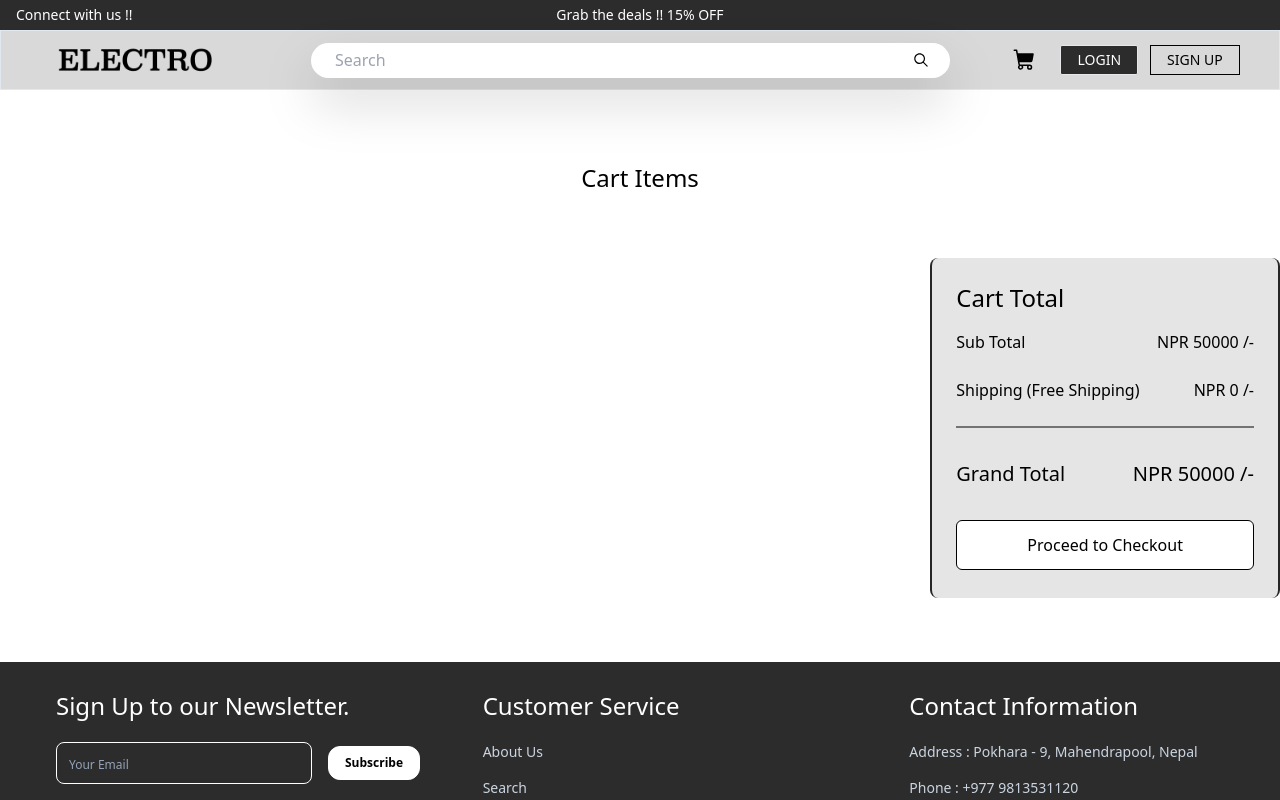
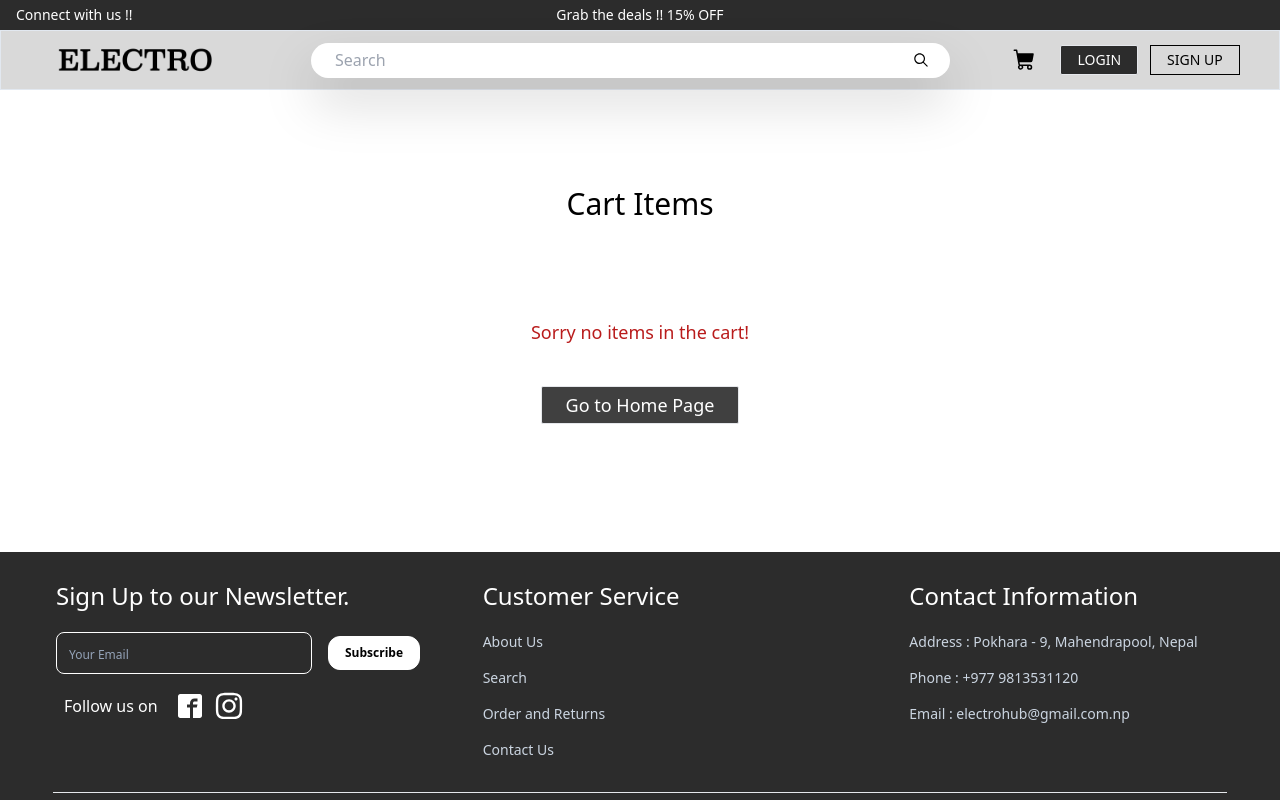
Before and after one commit to AyushKazi/FYP, a React (Vite) app in the folder frontend/: page /cart in a window 1280 px wide. Shown: the top 800 px of the page. Built offline with nearby package versions, Linux system fonts and the light colour scheme.

Commit message:
Remove from cart, totalQuantity display and toastify

```diff
--- a/frontend/package.json
+++ b/frontend/package.json
@@ -18,7 +18,8 @@
     "react-hook-form": "^7.50.0",
     "react-icons": "^5.0.1",
     "react-redux": "^9.1.0",
-    "react-router-dom": "^6.21.3"
+    "react-router-dom": "^6.21.3",
+    "react-toastify": "^10.0.5"
   },
   "devDependencies": {
     "@types/react": "^18.2.43",
--- a/frontend/src/App.jsx
+++ b/frontend/src/App.jsx
@@ -23,6 +23,8 @@ import AdminProducts from "./routes/Admin/AdminProducts";
 import AdminCategory from "./routes/Admin/AdminCategory";
 import AdminBrand from "./routes/Admin/AdminBrand";
 import { fetchCartData } from "./features/cart/cart-action";
+import "react-toastify/dist/ReactToastify.css";
+import { ToastContainer } from "react-toastify";
 
 const router = createBrowserRouter([
   {
@@ -94,7 +96,11 @@ const App = () => {
     }
   }, [isAuthenticated, dispatch]);
 
-  return <RouterProvider router={router} />;
+  return (
+    <>
+      <RouterProvider router={router} />
+    </>
+  );
 };
 
 export default App;
--- a/frontend/src/components/Cart/CartCard.jsx
+++ b/frontend/src/components/Cart/CartCard.jsx
@@ -1,10 +1,15 @@
 import React from "react";
 import { ImBin } from "react-icons/im";
 import { useDispatch } from "react-redux";
+import { removeFromCart } from "../../features/cart/cart-action";
 // import { removeProduct } from "../../features/cart-slice";
 
 export const CartCard = ({ item }) => {
   const dispatch = useDispatch();
+  const removeFromCartHandler = (id) => {
+    dispatch(removeFromCart(id));
+  };
+
   return (
     <>
       <div className="cartdetails main flex flex-col md:flex-row justify-start lg:w-11/12  bg-neutral-200 p-6 rounded-lg border-x-2 border-neutral-800 drop-shadow-lg  mb-8 lg:mr-4  hover:translate-y-1 hover:ease-linear hover:duration-300">
@@ -24,14 +29,12 @@ export const CartCard = ({ item }) => {
           {/* now flex this div as col */}
           <div className="details mt-4 md:mt-0  h-full flex flex-col justify-between gap-4  ">
             {/* flex this name and button div */}
-            <div className="nameAndButton flex justify-between  space-y-2   ">
+            <div className="nameAndButton flex justify-between space-y-2   ">
               <div className="name text-xl md:text-2xl font-light text-neutral-900 ">
                 {item.name}
               </div>
               <div
-                onClick={() => {
-                  dispatch(removeProduct({ productId: item.product_id }));
-                }}
+                onClick={() => removeFromCartHandler(item.product_id)}
                 className="delButton ml-4 text-red-700 hover:text-xl hover:duration-200 font-medium"
               >
                 <ImBin />
@@ -39,9 +42,18 @@ export const CartCard = ({ item }) => {
             </div>
 
             {/* flex this price and qunatity div */}
-            <div className="priceAndQuantity flex justify-between items-center my-2   w-full ">
-              <div className="price text-xl md:text-2xl ">
-                NPR {item.price} /-
+            <div className="priceAndQuantity flex justify-between items-center my-2  w-full ">
+              <div>
+                <div className="price md:text-lg  mb-4">
+                  NPR {item.price} /-
+                </div>
+                <div className="price flex items-center  gap-2">
+                  Subtotal :
+                  <p className="text-xl md:text-2xl">
+                    {" "}
+                    NPR {item.price * item.qty} /-
+                  </p>
+                </div>
               </div>
 
               {/* quantiry button */}
--- a/frontend/src/components/Cart/CartSubTotal.jsx
+++ b/frontend/src/components/Cart/CartSubTotal.jsx
@@ -1,15 +1,15 @@
 import React from "react";
 import { Link } from "react-router-dom";
 
-const CartSubTotal = () => {
+const CartSubTotal = ({ total }) => {
   return (
     <>
       <div className="subtotal bg-neutral-200 border-x-2 border-neutral-800 rounded-lg mt-8 lg:mt-0 p-4 xl:px-6  xl:ml-4   ">
         <div className="head font-medium mt-2 mb-4 text-2xl">Cart Total</div>
         <div className="body space-y-6 ">
           <div className="subtotal flex justify-between">
-            <p className="">Sub Total</p>
-            <p className="">NPR 50000 /-</p>
+            <p className="">Total</p>
+            <p className="">NPR {total} /-</p>
           </div>
 
           {/* shipping */}
@@ -23,7 +23,7 @@ const CartSubTotal = () => {
           <div className="grand total">
             <div className="grand total flex justify-between my-8">
               <p className=" text-lg xl:text-xl">Grand Total</p>
-              <p className=" text-lg xl:text-xl">NPR 50000 /-</p>
+              <p className=" text-lg xl:text-xl">NPR {total} /-</p>
             </div>
           </div>
 
--- a/frontend/src/components/NavBar/NavBar.jsx
+++ b/frontend/src/components/NavBar/NavBar.jsx
@@ -11,15 +11,16 @@ import { logout } from "../../features/authUser/authUser-action";
 
 const NavBar = () => {
   const { isAuthenticated, userInfo } = useSelector((state) => state.authUser);
+  const { totalQuantity } = useSelector((state) => state.cart);
 
   const dispatch = useDispatch();
 
   const [isDropdownOpen, setIsDropdownOpen] = useState(false);
   const [isDropdownOpenAdmin, setIsDropdownOpenAdmin] = useState(false);
 
-  const toggleDropdown = () => setIsDropdownOpen(!isDropdownOpen);
-  const toggleDropdownAdmin = () =>
-    setIsDropdownOpenAdmin(!isDropdownOpenAdmin);
+  // const toggleDropdown = () => setIsDropdownOpen(!isDropdownOpen);
+  // const toggleDropdownAdmin = () =>
+  //   setIsDropdownOpenAdmin(!isDropdownOpenAdmin);
 
   return (
     <>
@@ -58,8 +59,13 @@ const NavBar = () => {
           {/* buttons */}
 
           <div className="right flex items-center  mx-4 space-x-3  ">
-            <Link to="/cart">
-              <PiShoppingCartFill className=" size-6" />
+            <Link to="/cart" className="flex relative">
+              <PiShoppingCartFill className="size-6 " />
+              {totalQuantity > 0 && (
+                <span className="flex items-center justify-center absolute -top-2 -right-2 h-4 w-4 bg-red-500 text-white text-xs rounded-full">
+                  {totalQuantity}
+                </span>
+              )}{" "}
             </Link>
 
             <Link to="/login">
--- a/frontend/src/data/product.js
+++ b/frontend/src/data/product.js
@@ -9,7 +9,7 @@ const products = [
     brand: "Apple",
     category: "Electronics",
     featured: true,
-    price: 89.99,
+    price: 20000,
     countInStock: 10,
     rating: 4.5,
     numReviews: 2,
@@ -23,7 +23,7 @@ const products = [
       "Introducing the iPhone 11 Pro. A transformative triple-camera system that adds tons of capability without complexity. An unprecedented leap in battery life",
     brand: "Apple",
     category: "Electronics",
-    price: 599.99,
+    price: 200000,
     featured: true,
     countInStock: 7,
     rating: 4.0,
@@ -39,7 +39,7 @@ const products = [
     brand: "Cannon",
     category: "Electronics",
     featured: true,
-    price: 929.99,
+    price: 92000,
     countInStock: 5,
     rating: 3,
     numReviews: 3,
@@ -53,7 +53,7 @@ const products = [
       "The ultimate home entertainment center starts with PlayStation. Whether you are into gaming, HD movies, television, music",
     brand: "Sony",
     category: "Electronics",
-    price: 399.99,
+    price: 30000,
     countInStock: 11,
     featured: true,
     rating: 5,
@@ -69,7 +69,7 @@ const products = [
     brand: "Logitech",
     category: "Electronics",
     featured: true,
-    price: 49.99,
+    price: 4000,
     countInStock: 7,
     rating: 3.5,
     numReviews: 10,
@@ -83,7 +83,7 @@ const products = [
       "Meet Echo Dot - Our most popular smart speaker with a fabric design. It is our most compact smart speaker that fits perfectly into small space",
     brand: "Amazon",
     category: "Electronics",
-    price: 29.99,
+    price: 20000,
     countInStock: 0,
     featured: true,
     rating: 4,
--- a/frontend/src/features/cart/cart-action.js
+++ b/frontend/src/features/cart/cart-action.js
@@ -1,3 +1,4 @@
+import { toast } from "react-toastify";
 import { addItemToCart, removeItemFromCart, replaceCart } from "./cart-slice";
 import localForage from "localforage";
 
@@ -6,6 +7,16 @@ export const addToCart = (item) => async (dispatch, getState) => {
 
   // localStorage.setItem("cartItems", JSON.stringify(getState().cart.cartItems));
   await localForage.setItem("cartItems", getState().cart.cartItems);
+
+  toast.success("Added to cart successfully!", {
+    position: "top-right",
+    autoClose: 5000,
+    hideProgressBar: false,
+    closeOnClick: true,
+    pauseOnHover: true,
+    draggable: true,
+    progress: undefined,
+  });
 
   // dispatch(updateSuccessMessage("Product added to cart successfully!"));
 };
--- a/frontend/src/routes/CartPage.jsx
+++ b/frontend/src/routes/CartPage.jsx
@@ -2,6 +2,7 @@ import React, { useEffect } from "react";
 import { CartCard } from "../components/Cart/CartCard";
 import CartSubTotal from "../components/Cart/CartSubTotal";
 import { useDispatch, useSelector } from "react-redux";
+import { Link } from "react-router-dom";
 // import { updateCart } from "../features/cart-slice";
 
 const CartPage = () => {
@@ -17,9 +18,23 @@ const CartPage = () => {
 
   return (
     <>
+      <div className="min-h-52">
+        {cartItems.length === 0 ? (
+          <div>
+            <div className="title text-xl md:text-3xl text-center font-medium py-24">
+              Cart Items
+            </div>
+            <div className="flex flex-col justify-center items-center pb-32 gap-10 text-red-700 text-lg">
+              Sorry no items in the cart!
+              <button className="bg-neutral-700 mx-2 px-6 py-1 text-white rounded-sm hover:bg-white border hover:border-black hover:text-black hover:opacity-90 hover:duration-300">
+                <Link to="/">Go to Home Page</Link>
+              </button>
+            </div>
+          </div>
+        ) : (
           <div className="main max-w-screen-xl mx-5 my-4 md:my-10 md:mx-6  lg:mx-10 lg:my-16 xl:mx-auto  ">
             {/* title */}
-        <div className="title text-xl md:text-2xl text-center font-medium py-2">
+            <div className="title text-xl md:text-3xl text-center font-medium py-2">
               Cart Items
             </div>
 
@@ -32,9 +47,11 @@ const CartPage = () => {
               </div>
               {/* subtotal  */}
               <div className="lg:w-2/5">
-            <CartSubTotal />
+                <CartSubTotal total={total} />
               </div>
             </div>
+          </div>
+        )}
       </div>
     </>
   );
--- a/frontend/src/routes/RootLayout.jsx
+++ b/frontend/src/routes/RootLayout.jsx
@@ -2,11 +2,13 @@ import React from "react";
 import { Outlet } from "react-router-dom";
 import Footer from "../components/Footer/footer";
 import NavBar from "../components/NavBar/NavBar";
+import { ToastContainer } from "react-toastify";
 
 const RootLayout = () => {
   return (
     <>
       <NavBar />
+      <ToastContainer />
       <Outlet />
       <Footer />
     </>
```
Also changed, not shown: 1 other file (tests, documents, lock files or other folders). Lines whose indentation alone changed are shown as unchanged.
